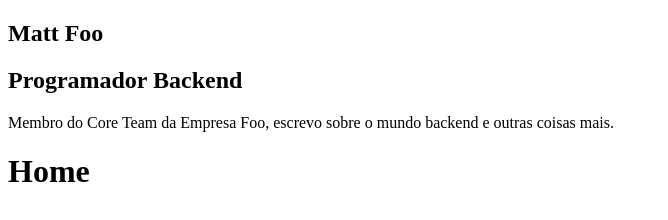
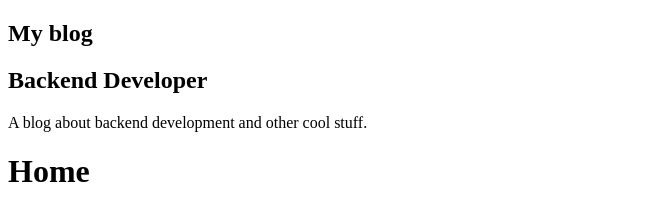
Before and after one commit to sjodiel/my-blog, a Gatsby site: page / in a window 1280 px wide. Shown: the whole page, without its empty margins (0-668 px from the left). Built offline with nearby package versions, Linux system fonts and the light colour scheme; Gatsby itself is replaced by a stand-in of ours.

Commit message:
Add data via `StaticQuery`

```diff
--- a/gatsby-config.js
+++ b/gatsby-config.js
@@ -1,7 +1,8 @@
 module.exports = {
   siteMetadata: {
     title: `My blog`,
-    description: `A blog about frontend development.`,
+    position: `Backend Developer`,
+    description: `A blog about backend development and other cool stuff.`,
     author: `@sjodiel`,
   },
   plugins: [
--- a/src/components/Profile/index.js
+++ b/src/components/Profile/index.js
@@ -1,14 +1,30 @@
 import React from "react"
+import { StaticQuery, graphql } from "gatsby"
 
 const Profile = () => (
-  <div className="Profile-wrapper">
-    <h1>Matt Foo</h1>
-    <h2>Programador Backend</h2>
-    <p>
-      Membro do Core Team da Empresa Foo, escrevo sobre o mundo backend e outras
-      coisas mais.
-    </p>
-  </div>
+  <StaticQuery
+    query={graphql`
+      query MySiteMetadata {
+        site {
+          siteMetadata {
+            title
+            position
+            description
+          }
+        }
+      }
+    `} render={({
+      site: {
+        siteMetadata: { title, position, description },
+      },
+    }) => (
+        <div className="Profile-wrapper">
+          <h1>{title}</h1>
+          <h2>{position}</h2>
+          <p>{description}</p>
+        </div>
+      )}
+  />
 )
 
 export default Profile
```
